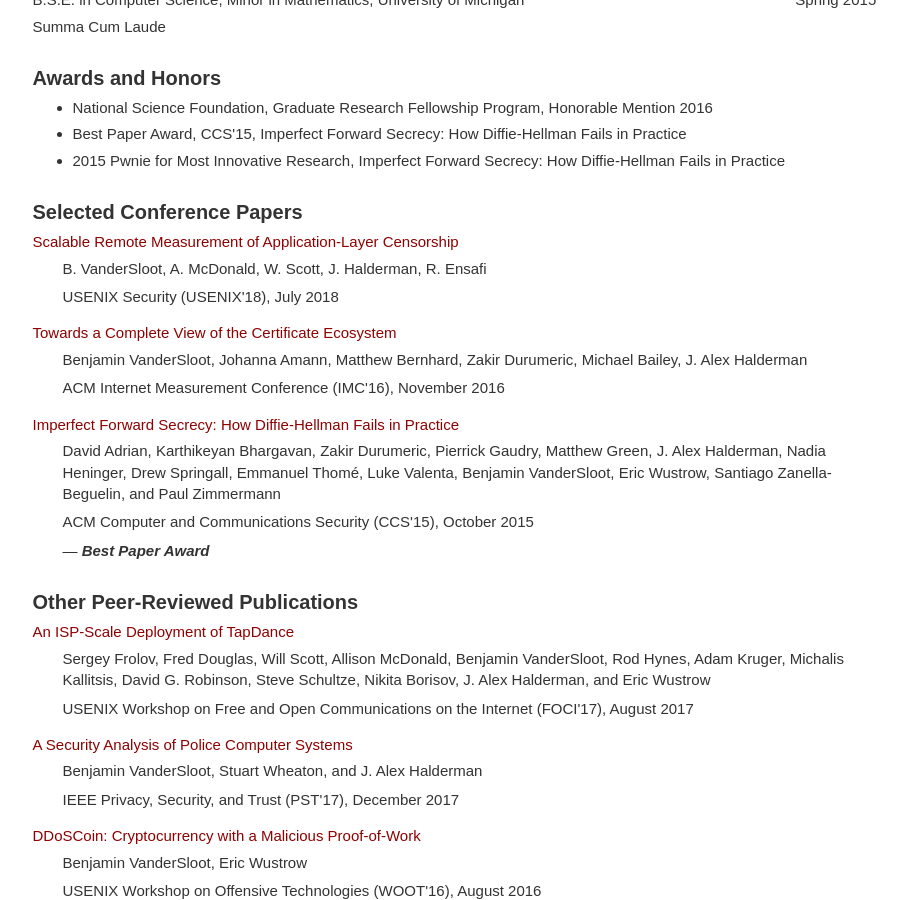
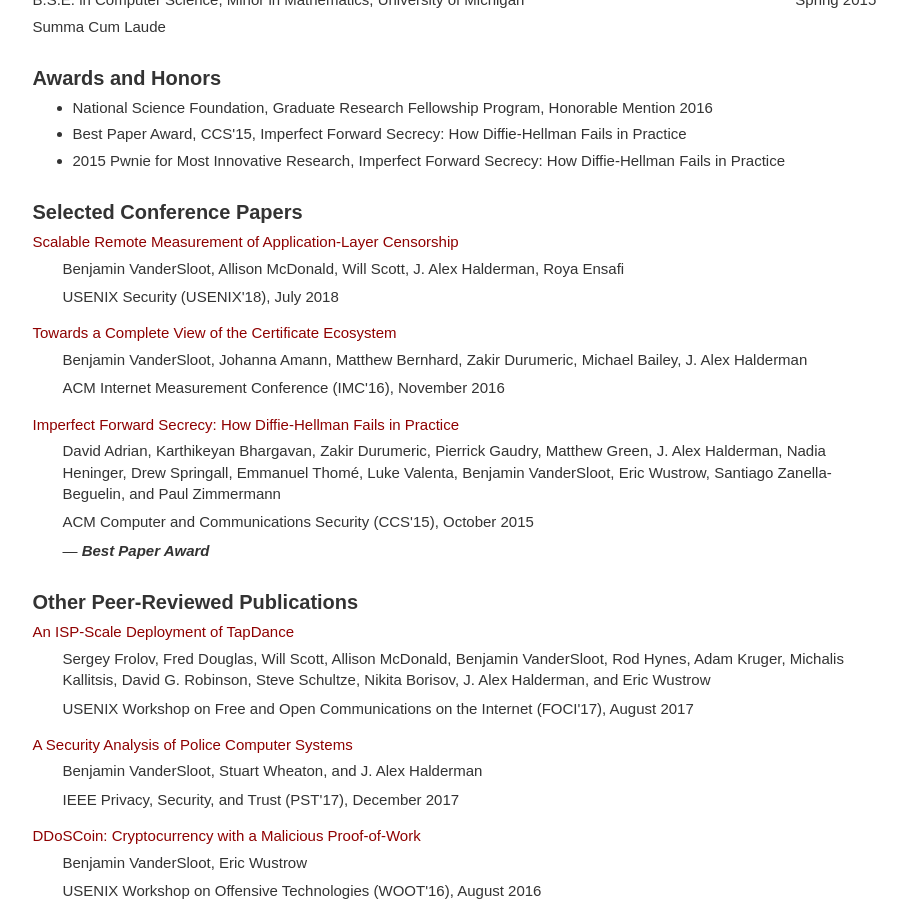
Before and after one commit to umbernhard/mbernhard.com, a Jekyll site: the page built from cv.html, in a window 1280 px wide and 900 px high, scrolled down 388 px. Shown: the whole window, without its empty margins (135-1042 px from the left). Built offline with Jekyll 4.4.1, drawn with Linux system fonts in a browser that asks for light colours.

Commit message:
Fix names

```diff
--- a/_data/papers.yml
+++ b/_data/papers.yml
@@ -1,6 +1,6 @@
 - title: Scalable Remote Measurement of Application-Layer Censorship
   date: 2018-07-23
-  authors: B. VanderSloot, A. McDonald, W. Scott, J. Halderman, R. Ensafi
+  authors: Benjamin VanderSloot, Allison McDonald, Will Scott, J. Alex Halderman, Roya Ensafi
   conference: USENIX Security
   abbreviation: (USENIX'18)
   month: July 2018
```
